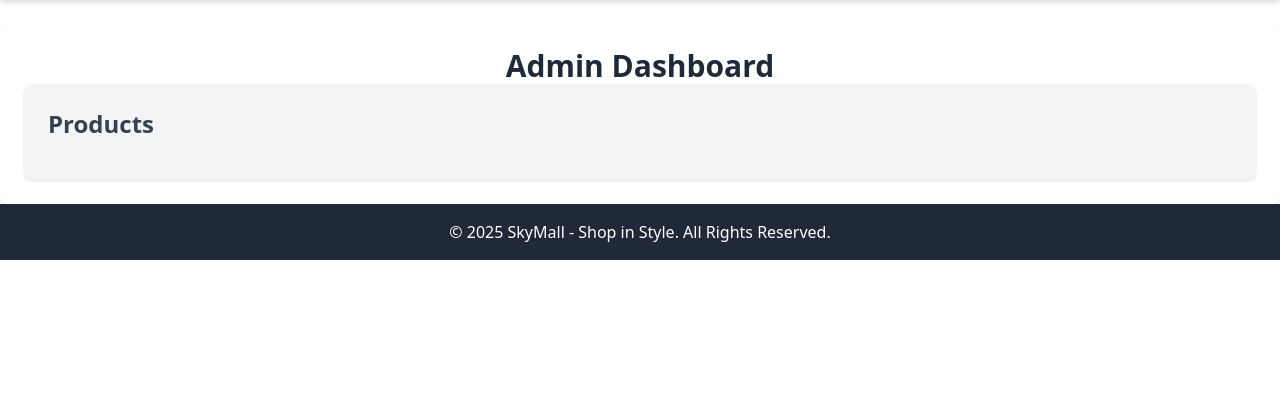
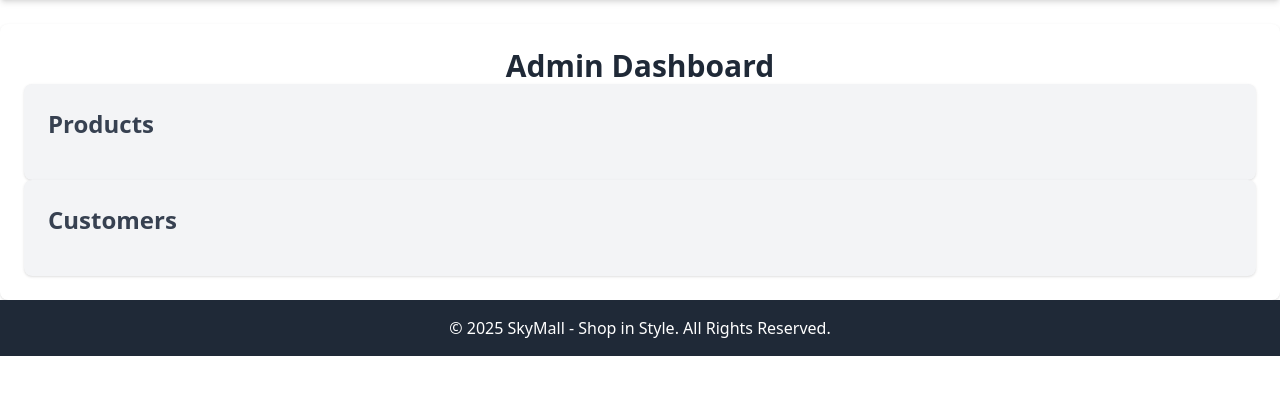
Before and after one commit to cole15sky/Ecommerce-Django, a Django app: page /customAdmin/ in a window 1280 px wide. Shown: the part 92-487 px from the top of the page. Run offline with Django 5.2, Linux system fonts and the light colour scheme; data comes from the database, SQL or seed files in the repository; data that the repository does not hold is empty; some libraries are stand-ins or nearby versions.

Commit message:
refactor: separate repo for each model in dashboard,add customers to dashboard

```diff
--- a/customAdmin/templates/customAdmin/dashboard.html
+++ b/customAdmin/templates/customAdmin/dashboard.html
@@ -46,6 +46,11 @@
             <a href="{% url 'products'%}">Products</a></h2>
 
     </div>
+    <div class="bg-gray-100 rounded-lg p-6 shadow mb-8">
+        <h2 class="text-2xl font-semibold text-gray-700 mb-4">
+            <a href="{% url 'customers'%}">Customers</a></h2>
+
+    </div>
 
     <!-- Orders Section -->
     <!-- <div class="bg-gray-100 rounded-lg p-6 shadow mb-8">
--- a/customAdmin/urls.py
+++ b/customAdmin/urls.py
@@ -4,4 +4,9 @@ from . import views
 urlpatterns = [
     path('', views.dashboard, name='dashboard'),
     path('products/', views.products, name='products'),
+
+
+
+    #customers
+    path('customers/', views.customers, name='customers'),
 ]
--- a/customAdmin/views.py
+++ b/customAdmin/views.py
@@ -14,4 +14,8 @@ def dashboard(request):
 
 def products(request):
     objs = Product.objects.all()
-    return render(request, 'customAdmin/products.html', {"objs": objs})
+    return render(request, 'customAdmin/products/products.html', {"objs": objs})
+
+def customers(request):
+    objs = Customer.objects.all()
+    return render(request, 'customAdmin/customers/customers.html', {"objs": objs})
```
Also changed, not shown: customAdmin/templates/customAdmin/custom_admin.html (deleted, +0 -13 lines), customAdmin/templates/customAdmin/customers/customers.html (added, +7 -0 lines), customAdmin/templates/customAdmin/products/add_products.html (added), customAdmin/templates/customAdmin/products/products.html (renamed from customAdmin/templates/customAdmin/products.html).
